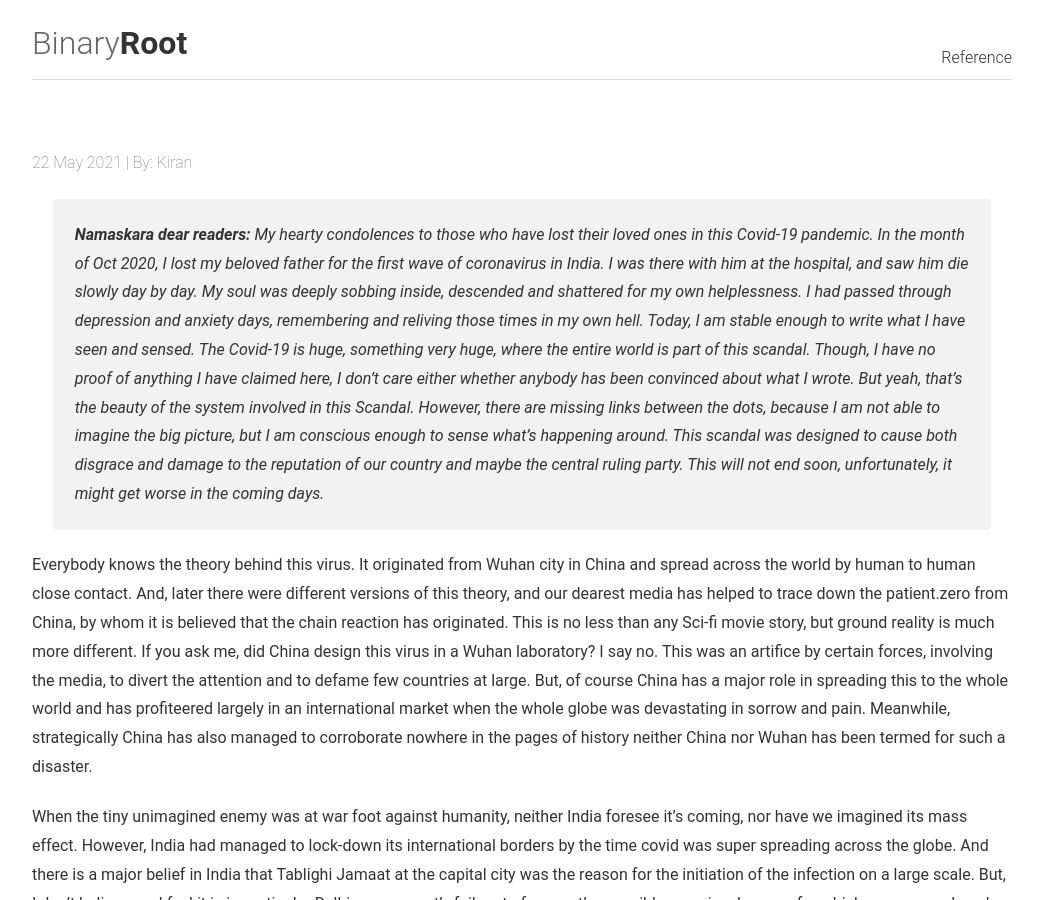
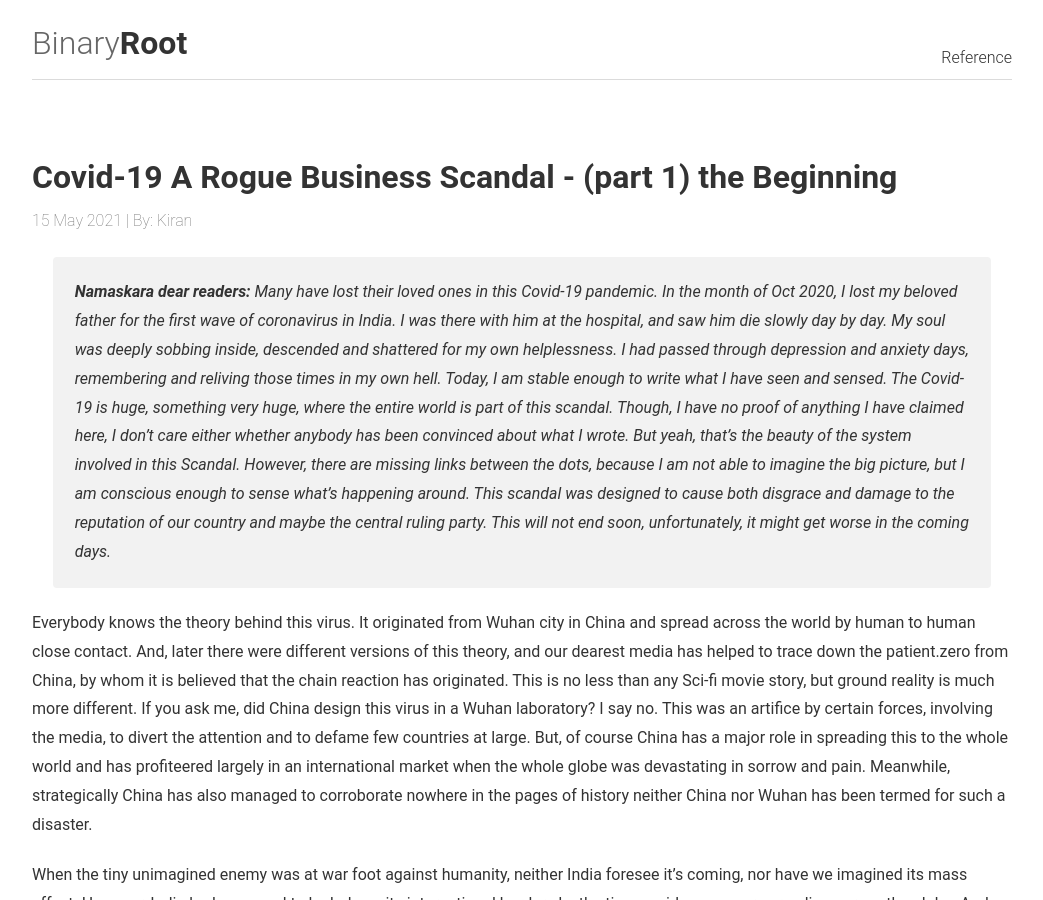
Before and after one commit to gkiranp/gkiranp.github.io, a Jekyll site: the page built from _posts/2021-05-15-covid-19-a-rogue-business-scandal-part1.md, in a window 1280 px wide and 900 px high. Shown: the whole window, without its empty margins (118-1161 px from the left). Built offline with Jekyll 4.4.1, drawn with Linux system fonts in a browser that asks for light colours; some of the changed lines change nothing that is shown.

```diff
--- a/_config.yml
+++ b/_config.yml
@@ -1,5 +1,4 @@
 # Site settings
-timezone: Asia/Kolkata
 title: Binary Root | A blog about Life and everything
 url: https://gkiranp.github.io
 author: Kiran
@@ -27,7 +26,6 @@
 
 # Plugins
 gems:
-  - jekyll-seo-tag
   - jekyll-paginate
   - jekyll-sitemap
 
--- a/_includes/head.html
+++ b/_includes/head.html
@@ -21,7 +21,4 @@
 	{% include analytics.html %}
   {% endif %}
 
-  <!-- SEO -->
-  {% seo %}
-
 </head>
--- a/_posts/2021-05-15-covid-19-a-rogue-business-scandal-part1.md
+++ b/_posts/2021-05-15-covid-19-a-rogue-business-scandal-part1.md
@@ -1,15 +1,13 @@
 ---
 layout: post
 excerpt_separator: <!--more-->
-title: "Covid-19, A Rogue Business Scandal - (part 1) the Beginning"
-description: This is about Covid-19, a big business scandal happening world wide, and especially in India.
-I have taken my state as an example though, it is sure applicable to every human beings on this planet.
+title: "Covid-19 A Rogue Business Scandal - (part 1) the Beginning"
 date: 2021-05-15
 tags: covid-19 scandal business
 ---
 
 
-> *__Namaskara dear readers:__ My hearty condolences to those who have lost their loved ones in this Covid-19 pandemic. In the month of Oct 2020, I lost my beloved father for the first wave of coronavirus in India. I was there with him at the hospital, and saw him die slowly day by day. My soul was deeply sobbing inside, descended and shattered for my own helplessness. I had passed through depression and anxiety days, remembering and reliving those times in my own hell. Today, I am stable enough to write what I have seen and sensed. The Covid-19 is huge, something very huge, where the entire world is part of this scandal. Though, I have no proof of anything I have claimed here, I don’t care either whether anybody has been convinced about what I wrote. But yeah, that’s the beauty of the system involved in this Scandal. However, there are missing links between the dots, because I am not able to imagine the big picture, but I am conscious enough to sense what’s happening around. This scandal was designed to cause both disgrace and damage to the reputation of our country and maybe the central ruling party. This will not end soon, unfortunately, it might get worse in the coming days.* <!--more-->
+> *__Namaskara dear readers:__ Many have lost their loved ones in this Covid-19 pandemic. In the month of Oct 2020, I lost my beloved father for the first wave of coronavirus in India. I was there with him at the hospital, and saw him die slowly day by day. My soul was deeply sobbing inside, descended and shattered for my own helplessness. I had passed through depression and anxiety days, remembering and reliving those times in my own hell. Today, I am stable enough to write what I have seen and sensed. The Covid-19 is huge, something very huge, where the entire world is part of this scandal. Though, I have no proof of anything I have claimed here, I don’t care either whether anybody has been convinced about what I wrote. But yeah, that’s the beauty of the system involved in this Scandal. However, there are missing links between the dots, because I am not able to imagine the big picture, but I am conscious enough to sense what’s happening around. This scandal was designed to cause both disgrace and damage to the reputation of our country and maybe the central ruling party. This will not end soon, unfortunately, it might get worse in the coming days.* <!--more-->
 
 
 Everybody knows the theory behind this virus. It originated from Wuhan city in China and spread across the world by human to human close contact. And, later there were different versions of this theory, and our dearest media has helped to trace down the patient.zero from China, by whom it is believed that the chain reaction has originated. This is no less than any Sci-fi movie story, but ground reality is much more different. If you ask me, did China design this virus in a Wuhan laboratory? I say no. This was an artifice by certain forces, involving the media, to divert the attention and to defame few countries at large. But, of course China has a major role in spreading this to the whole world and has profiteered largely in an international market when the whole globe was devastating in sorrow and pain. Meanwhile, strategically China has also managed to corroborate nowhere in the pages of history neither China nor Wuhan has been termed for such a disaster.
```
Also changed, not shown: 3 other files.
